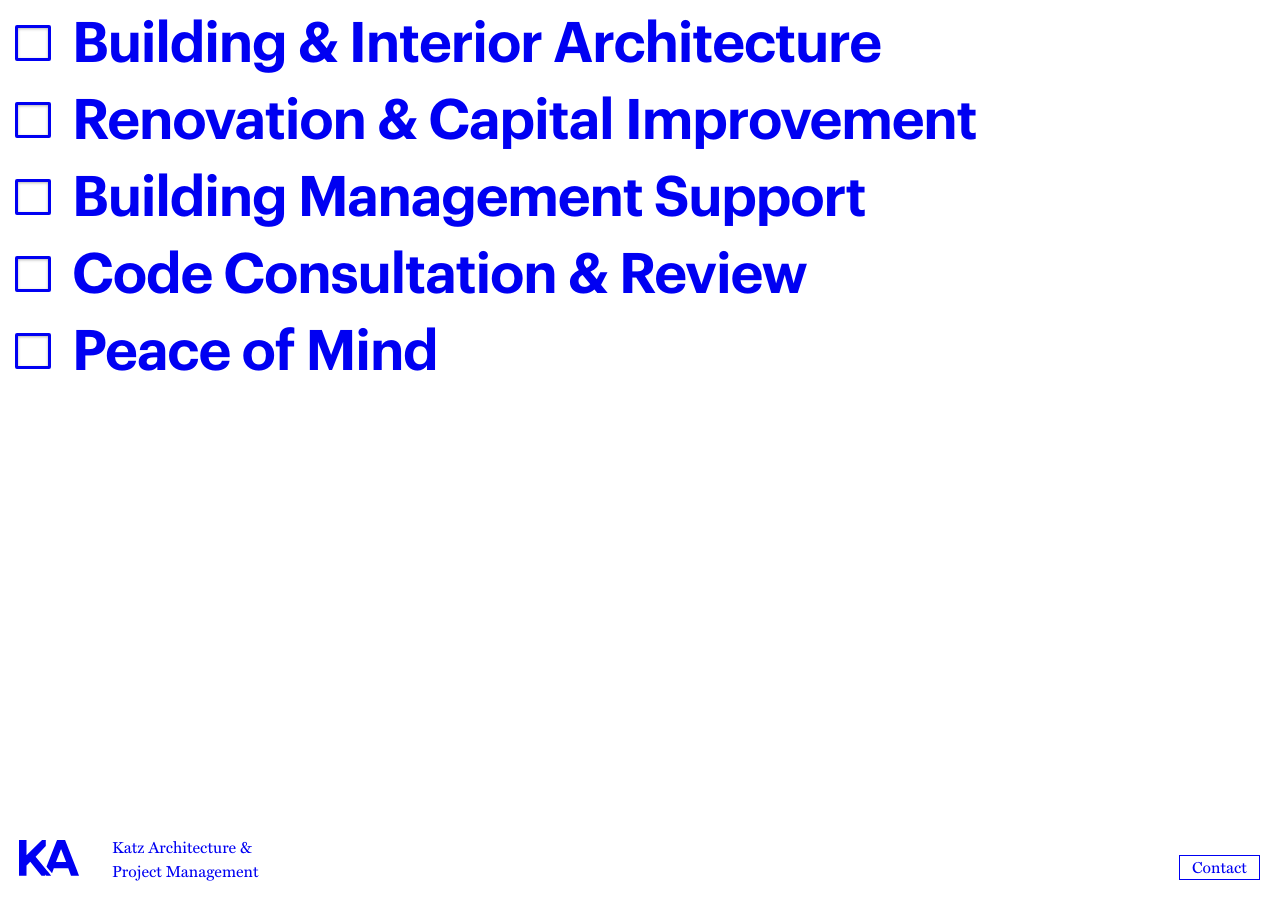
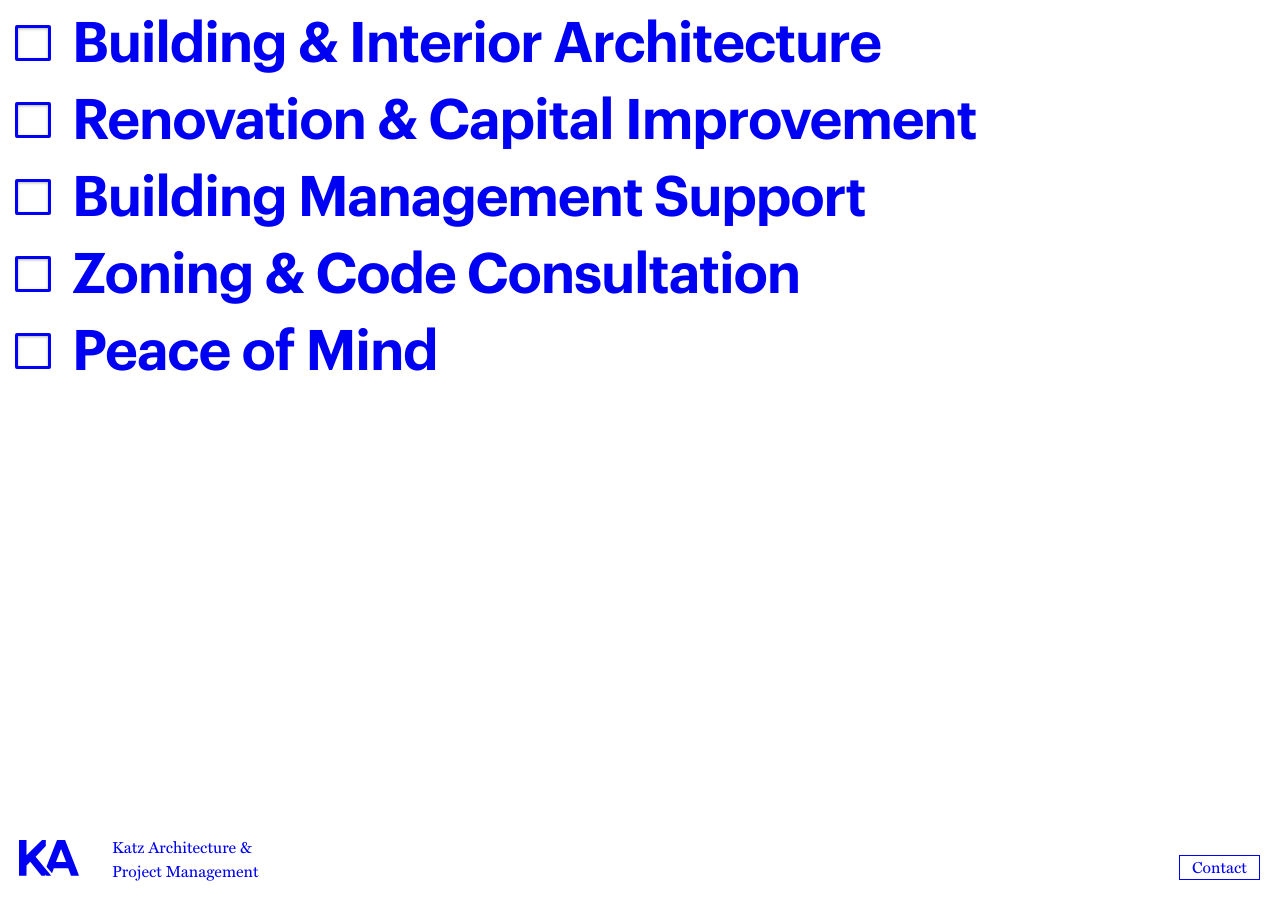
Before and after one commit to cserron/fangohr-katz, a Jekyll site: the page built from index.md, in a window 1280 px wide. Built offline with Jekyll 4.4.1, drawn with Linux system fonts in a browser that asks for light colours; nearby versions of some CDN libraries; our own code applies the rules of GitHub Pages for plain Markdown files; some of the changed text lies outside the part shown.

Commit message:
Zoning & Code Consultation changes for img and texts

```diff
--- a/_includes/code-review.html
+++ b/_includes/code-review.html
@@ -2,7 +2,7 @@
     <section class="section">
         <div class="carousel-item active bkg-cover code-review-cover">
             <div class="katz-container ">
-                <h2 class="font-title">Code Consultation & Review</h2>
+                <h2 class="font-title">Zoning & Code Consultation</h2>
                 {% include utils/down-arrow.html img-color="white" %}
             </div>
         </div>
--- a/_includes/code-review/item1.html
+++ b/_includes/code-review/item1.html
@@ -1,7 +1,7 @@
 <section class="section">
     <div class="katz-container">
         <div class="inner-content">
-            <h2 class="font-title hidden-xs-down">Code Consultation & Review</h2>
+            <h2 class="font-title hidden-xs-down">Zoning & Code Consultation</h2>
             <div class="text-content">
                 <div class="row">
                     <div class="col-md-4">
--- a/_includes/contact.html
+++ b/_includes/contact.html
@@ -37,7 +37,7 @@
                         </li>
                         <li class="check-list">
                             <input type="checkbox" id="contact-checkbox7" name="code-consultation-and-review">
-                            <label for="contact-checkbox7" class="secondary font-content-item">Code Consultation & Review</label>
+                            <label for="contact-checkbox7" class="secondary font-content-item">Zoning & Code Consultation</label>
                         </li>
                         <li class="check-list">
                             <input type="checkbox" id="contact-checkbox8" name="building-architect-of-record">
--- a/_includes/menu.html
+++ b/_includes/menu.html
@@ -15,7 +15,7 @@
         </li>
         <li class="check-list open-section" data-target="code-review">
             <input type="checkbox" id="menu-code-review">
-            <label for="menu-code-review" class="font-title-item">Code Consultation & Review</label>
+            <label for="menu-code-review" class="font-title-item">Zoning & Code Consultation</label>
         </li>
         <li class="check-list open-section" data-target="peace-of-mind">
             <input type="checkbox" id="menu-peace-of-mind">
```
Also changed, not shown: 1 other file.
